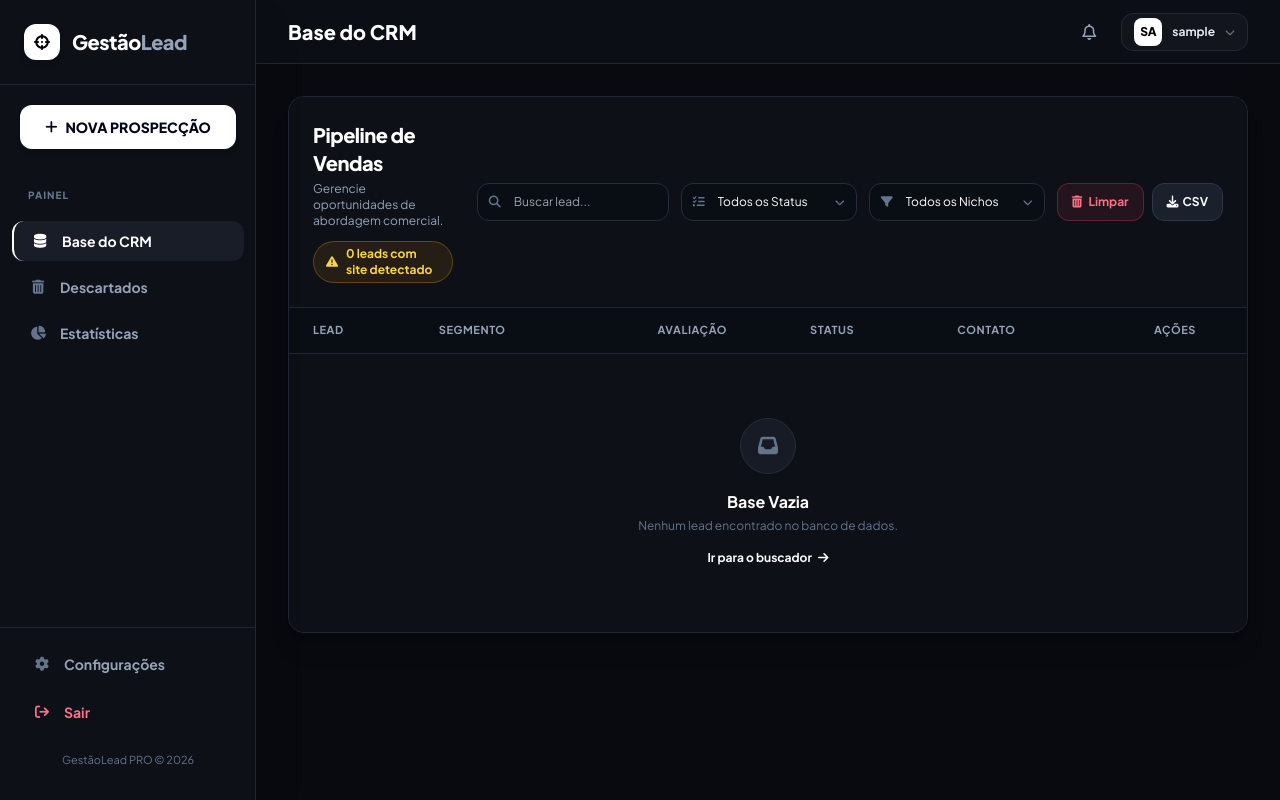
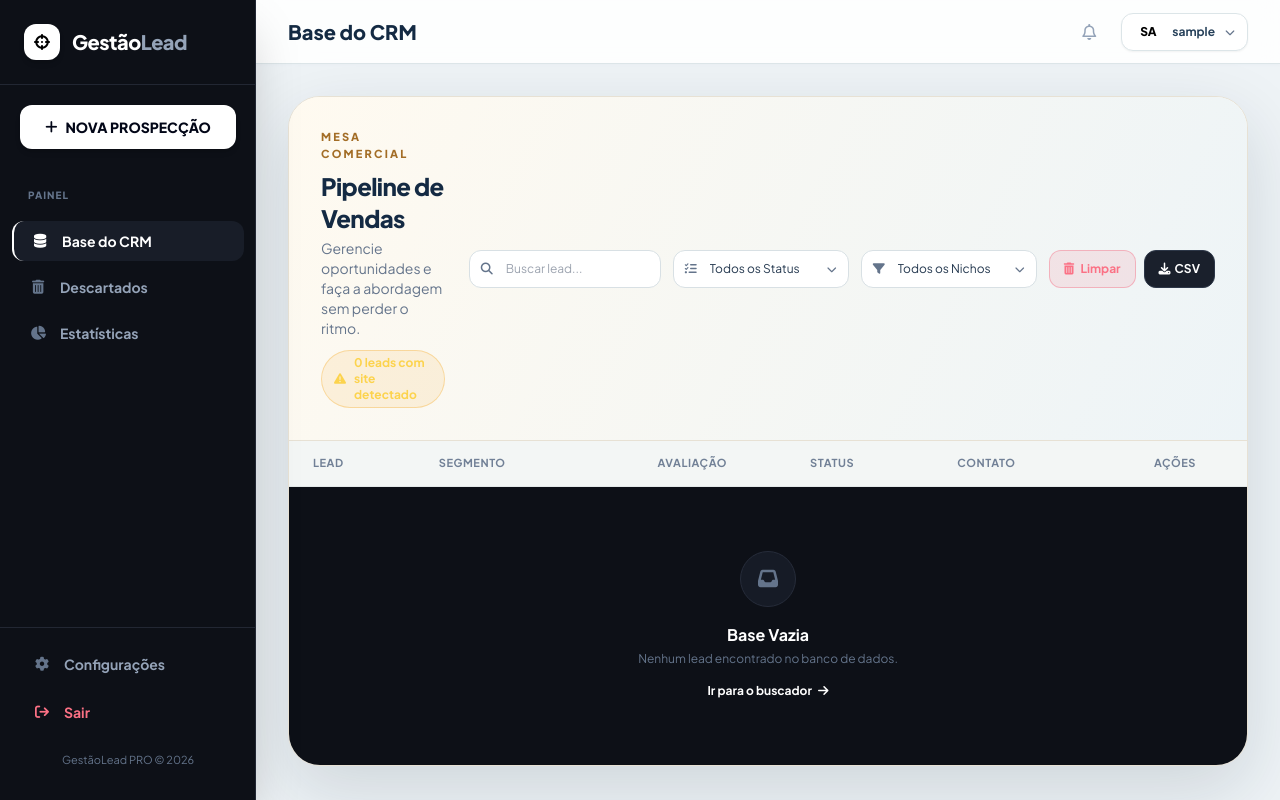
Before and after one commit to pedruu13/gestaoLead, a Flask app: page /crm in a window 1280 px wide. Run offline with Flask 3, Linux system fonts and the light colour scheme; the visitor is signed in with stand-in values (Sample User, id 1); data that the repository does not hold is empty; some libraries are stand-ins or nearby versions.

Commit message:
Refinar visual e centralizar abordagem no CRM

```diff
--- a/templates/crm.html
+++ b/templates/crm.html
@@ -3,12 +3,13 @@
 {% block header_title %}Base do CRM{% endblock %}
 
 {% block content %}
-<div class="bg-[#12151c] rounded-2xl shadow-xl flex flex-col border border-[#222733] overflow-hidden w-full">
+<div class="crm-workspace rounded-[2rem] shadow-[0_24px_70px_rgba(15,35,58,.14)] flex flex-col border overflow-hidden w-full">
     <!-- Header -->
-    <div class="p-6 border-b border-[#222733] bg-[#0d1017] flex flex-col md:flex-row justify-between items-start md:items-center gap-6">
+    <div class="p-6 md:p-8 border-b flex flex-col md:flex-row justify-between items-start md:items-center gap-6 crm-header">
         <div>
-            <h3 class="text-xl font-black text-white tracking-tight">Pipeline de Vendas</h3>
-            <p class="text-xs text-slate-400 mt-1">Gerencie oportunidades de abordagem comercial.</p>
+            <p class="text-[11px] font-black uppercase tracking-[.2em] text-[#a36d26] mb-2">Mesa comercial</p>
+            <h3 class="text-2xl font-black tracking-tight crm-ink">Pipeline de Vendas</h3>
+            <p class="text-sm crm-muted mt-1">Gerencie oportunidades e faça a abordagem sem perder o ritmo.</p>
             {% if not is_descartados %}
             <p class="inline-flex items-center gap-2 mt-3 text-xs font-bold text-amber-300 bg-amber-500/10 border border-amber-500/30 rounded-full px-3 py-1">
                 <i class="fa-solid fa-triangle-exclamation"></i> {{ leads_com_site }} leads com site detectado
@@ -71,10 +72,10 @@
     </div>
 
     <!-- Table Wrapper -->
-    <div class="overflow-x-auto w-full max-w-full">
+    <div class="overflow-x-auto w-full max-w-full crm-table-wrap">
         <table class="w-full text-left border-collapse min-w-[800px]">
             <thead>
-                <tr class="bg-[#090d14] text-slate-400 text-[11px] uppercase tracking-wider border-b border-[#222733]">
+                <tr class="crm-table-head text-[11px] uppercase tracking-wider border-b">
                     <th class="px-6 py-3.5 font-bold">Lead</th>
                     <th class="px-6 py-3.5 font-bold">Segmento</th>
                     <th class="px-6 py-3.5 font-bold text-center">Avaliação</th>
@@ -83,12 +84,12 @@
                     <th class="px-6 py-3.5 font-bold text-center">Ações</th>
                 </tr>
             </thead>
-            <tbody class="divide-y divide-[#222733] bg-[#12151c]">
+            <tbody class="divide-y crm-table-body">
                 {% for lead in leads %}
-                <tr class="hover:bg-[#161b26] transition-colors group">
+                <tr class="crm-row transition-colors group">
                     <td class="px-6 py-4">
-                        <div class="font-bold text-white text-sm">{{ lead.nome }}</div>
-                        <div class="text-xs text-slate-400 mt-1 truncate max-w-[200px]">{{ lead.bairro }}</div>
+                        <div class="font-bold crm-ink text-sm">{{ lead.nome }}</div>
+                        <div class="text-xs crm-muted mt-1 truncate max-w-[200px]">{{ lead.bairro }}</div>
                     </td>
                     <td class="px-6 py-4">
                         <span class="inline-flex items-center px-2.5 py-1 rounded-md text-xs font-medium bg-[#1c2230] text-slate-300 border border-[#2a3245]">
@@ -111,9 +112,9 @@
                     </td>
                     <td class="px-6 py-4">
                         {% if lead.whatsapp_link %}
-                        <a href="{{ lead.whatsapp_link }}" target="_blank" class="bg-white/10 hover:bg-white/20 text-white border border-white/20 px-3 py-1.5 rounded-lg font-bold text-xs flex items-center w-max transition-colors">
+                        <button type="button" onclick="abrirCentralContato(this)" data-nome="{{ lead.nome }}" data-whatsapp="{{ lead.whatsapp_link }}" data-email="{{ lead.email }}" data-copy="{{ lead.copy_texto }}" class="crm-contact-button px-3 py-2 rounded-xl font-black text-xs flex items-center w-max transition-colors">
                             <i class="fa-brands fa-whatsapp text-sm mr-1.5"></i> Abordar
-                        </a>
+                        </button>
                         {% elif lead.email %}
                         <a href="mailto:{{ lead.email }}" class="bg-sky-500/10 hover:bg-sky-500/20 text-sky-300 border border-sky-500/30 px-3 py-1.5 rounded-lg font-bold text-xs flex items-center w-max transition-colors">
                             <i class="fa-solid fa-envelope text-sm mr-1.5"></i> Email
@@ -154,6 +155,30 @@
             </tbody>
         </table>
     </div>
+</div>
+<style>
+    .crm-workspace { background:#fffdf8; border-color:#e7e1d4; }
+    .crm-header { background:linear-gradient(115deg,#fffaf0 0%,#edf4f7 100%); border-color:#e7e1d4; }
+    .crm-ink { color:#142a43 !important; } .crm-muted { color:#64748b !important; }
+    .crm-table-wrap { background:#fffdf8; } .crm-table-head { background:#f3f6f5; color:#718096; border-color:#e3e8e8; }
+    .crm-table-body { background:#fffdf8; border-color:#edf0ee; } .crm-row:hover { background:#f4f8f7; }
+    .crm-contact-button { background:#e7f6ee; border:1px solid #bde8cf; color:#15744a; } .crm-contact-button:hover { background:#ccefdc; }
+    .crm-workspace input, .crm-workspace select { background:#fff !important; color:#24384f !important; border-color:#d8e0e4 !important; }
+    .crm-workspace .status-select { background:#fff !important; color:#24384f !important; }
+</style>
+
+<div id="central_contato" class="fixed inset-0 z-[60] hidden" aria-hidden="true">
+    <button type="button" aria-label="Fechar central de abordagem" onclick="fecharCentralContato()" class="absolute inset-0 bg-slate-950/35 backdrop-blur-[2px]"></button>
+    <section class="absolute right-0 top-0 flex h-full w-full max-w-xl flex-col bg-[#fbfaf6] shadow-2xl">
+        <header class="border-b border-[#e7e1d4] px-6 py-6 md:px-8">
+            <div class="flex items-start justify-between gap-4"><div><p class="text-[11px] font-black uppercase tracking-[.18em] text-[#a36d26]">Central de abordagem</p><h3 id="central_nome" class="mt-2 text-2xl font-black text-[#142a43]"></h3><p id="central_canal" class="mt-1 text-sm text-slate-500"></p></div><button type="button" onclick="fecharCentralContato()" class="grid h-10 w-10 place-items-center rounded-full border border-[#d9d4c8] text-slate-500 hover:bg-[#f1eee6]"><i class="fa-solid fa-xmark"></i></button></div>
+        </header>
+        <div class="flex-1 overflow-y-auto px-6 py-7 md:px-8">
+            <div class="rounded-2xl border border-[#e7e1d4] bg-white p-4 shadow-sm"><div class="mb-3 flex items-center justify-between"><p class="text-xs font-black uppercase tracking-[.14em] text-[#607087]">Mensagem pronta</p><button type="button" onclick="copiarCentralContato()" class="text-xs font-black text-[#a36d26] hover:text-[#7f5016]"><i class="fa-regular fa-copy mr-1"></i>Copiar</button></div><textarea id="central_copy" readonly class="min-h-56 w-full resize-none bg-transparent text-sm leading-7 text-[#24384f] outline-none"></textarea></div>
+            <div class="mt-5 rounded-2xl bg-[#eef3f6] p-4 text-sm leading-relaxed text-[#50647a]"><i class="fa-solid fa-lightbulb mr-2 text-[#b87a22]"></i>Copie a mensagem, abra o WhatsApp em outra aba e mantenha esta central aberta para consultar o lead.</div>
+        </div>
+        <footer class="border-t border-[#e7e1d4] px-6 py-5 md:px-8"><div class="grid gap-3 sm:grid-cols-2"><a id="central_whatsapp" href="#" target="_blank" rel="noopener noreferrer" class="flex items-center justify-center rounded-xl bg-[#1f8b5c] px-4 py-3.5 text-sm font-black text-white hover:bg-[#15744a]"><i class="fa-brands fa-whatsapp mr-2 text-lg"></i>Abrir WhatsApp</a><a id="central_email" href="#" class="hidden items-center justify-center rounded-xl border border-[#cbd7e1] bg-white px-4 py-3.5 text-sm font-black text-[#24425e] hover:bg-[#eef3f6]"><i class="fa-solid fa-envelope mr-2"></i>Enviar e-mail</a></div></footer>
+    </section>
 </div>
 
 <!-- Modal de Detalhes Dark -->
@@ -368,6 +393,48 @@
         }
     }
 
+    function abrirCentralContato(button) {
+        const nome = button.getAttribute('data-nome') || 'Lead';
+        const whatsapp = button.getAttribute('data-whatsapp') || '';
+        const email = button.getAttribute('data-email') || '';
+        const copy = button.getAttribute('data-copy') || 'Nenhum pitch foi gerado para este contato.';
+        document.getElementById('central_nome').textContent = nome;
+        document.getElementById('central_canal').textContent = email ? `WhatsApp e e-mail: ${email}` : 'WhatsApp disponível para abordagem';
+        document.getElementById('central_copy').value = copy;
+        document.getElementById('central_whatsapp').href = whatsapp || '#';
+        const emailButton = document.getElementById('central_email');
+        if (email) {
+            emailButton.href = `mailto:${email}`;
+            emailButton.classList.remove('hidden');
+            emailButton.classList.add('flex');
+        } else {
+            emailButton.classList.add('hidden');
+            emailButton.classList.remove('flex');
+        }
+        const drawer = document.getElementById('central_contato');
+        drawer.classList.remove('hidden');
+        drawer.setAttribute('aria-hidden', 'false');
+    }
+
+    function fecharCentralContato() {
+        const drawer = document.getElementById('central_contato');
+        drawer.classList.add('hidden');
+        drawer.setAttribute('aria-hidden', 'true');
+    }
+
+    async function copiarCentralContato() {
+        const mensagem = document.getElementById('central_copy').value;
+        try {
+            await navigator.clipboard.writeText(mensagem);
+            showAppToast('Mensagem copiada. Agora é só abrir o WhatsApp.');
+        } catch (error) {
+            const campo = document.getElementById('central_copy');
+            campo.select();
+            document.execCommand('copy');
+            showAppToast('Mensagem copiada. Agora é só abrir o WhatsApp.');
+        }
+    }
+
     function abrirDetalhes(btn) {
         document.getElementById('modal_nome').innerText = btn.getAttribute('data-nome');
         document.getElementById('modal_maps').href = btn.getAttribute('data-maps');
@@ -437,7 +504,7 @@
         let textarea = document.getElementById('modal_prompt');
         textarea.select();
         document.execCommand('copy');
-        alert('Mensagem copiada para a área de transferência!');
+        showAppToast('Mensagem copiada para a área de transferência.');
     }
 </script>
 {% endblock %}
--- a/templates/layout.html
+++ b/templates/layout.html
@@ -30,8 +30,8 @@
     <style>
         body {
             font-family: 'Plus Jakarta Sans', sans-serif;
-            background-color: #090a0f;
-            color: #f0f6fc;
+            background: radial-gradient(circle at top right, #dcecf0 0, transparent 28%), #eef3f6;
+            color: #142a43;
         }
         .sidebar-link { transition: all 0.15s ease-in-out; }
         .glass-card {
@@ -42,9 +42,9 @@
 
         /* Custom Scrollbar Dark */
         ::-webkit-scrollbar { width: 6px; height: 6px; }
-        ::-webkit-scrollbar-track { background: #090a0f; }
-        ::-webkit-scrollbar-thumb { background: #262c38; border-radius: 10px; }
-        ::-webkit-scrollbar-thumb:hover { background: #353d4d; }
+        ::-webkit-scrollbar-track { background: #edf2f4; }
+        ::-webkit-scrollbar-thumb { background: #aebfc8; border-radius: 10px; }
+        ::-webkit-scrollbar-thumb:hover { background: #7c97a5; }
 
         /* Loading Spinner */
         .loader {
@@ -59,7 +59,7 @@
         @keyframes spin { 0% { transform: rotate(0deg); } 100% { transform: rotate(360deg); } }
     </style>
 </head>
-<body class="flex h-screen overflow-hidden antialiased bg-[#090a0f] text-[#f0f6fc]">
+<body class="flex h-screen overflow-hidden antialiased bg-[#eef3f6] text-[#142a43]">
 
     <!-- Overlay p/ Mobile -->
     <div id="mobile-overlay" onclick="toggleSidebar()" class="fixed inset-0 bg-black/60 z-40 hidden md:hidden transition-opacity opacity-0 backdrop-blur-sm"></div>
@@ -128,22 +128,22 @@
     </aside>
 
     <!-- Main Content Antigravity Dark Mode -->
-    <main class="flex-1 flex flex-col h-screen overflow-y-auto overflow-x-hidden bg-[#090a0f] relative w-full">
+    <main class="flex-1 flex flex-col h-screen overflow-y-auto overflow-x-hidden bg-[#eef3f6] relative w-full">
         <!-- Headerbar -->
-        <header class="h-16 bg-[#0d1017]/90 backdrop-blur-md flex items-center px-4 md:px-8 border-b border-[#222733] sticky top-0 z-30">
+        <header class="h-16 bg-white/85 backdrop-blur-md flex items-center px-4 md:px-8 border-b border-[#dce5e8] sticky top-0 z-30 shadow-sm shadow-slate-200/40">
             <button onclick="toggleSidebar()" class="mr-3 md:hidden text-slate-400 hover:bg-[#181d28] w-10 h-10 rounded-xl flex items-center justify-center transition-colors focus:outline-none border border-[#222733]">
                 <i class="fa-solid fa-bars"></i>
             </button>
-            <h2 class="text-lg md:text-xl font-black text-white flex-1 truncate">{% block header_title %}{% endblock %}</h2>
+            <h2 class="text-lg md:text-xl font-black text-[#142a43] flex-1 truncate">{% block header_title %}{% endblock %}</h2>
             <div class="flex items-center gap-4 shrink-0">
                 <div class="relative cursor-pointer hover:bg-[#181d28] p-2 rounded-xl transition-colors hidden sm:block border border-transparent hover:border-[#222733]">
                     <i class="fa-regular fa-bell text-slate-400 text-base"></i>
                 </div>
-                <a href="/logout" title="Conectado como {{ session.get('user', 'admin') }} (Clique para sair)" class="flex items-center gap-2.5 py-1 px-3 rounded-xl border border-[#222733] bg-[#12151c] hover:bg-[#181d28] transition-colors">
+                <a href="/logout" title="Conectado como {{ session.get('user', 'admin') }} (Clique para sair)" class="flex items-center gap-2.5 py-1 px-3 rounded-xl border border-[#dce5e8] bg-white hover:bg-[#f4f7f8] transition-colors shadow-sm">
                     <div class="w-7 h-7 rounded-lg bg-white text-black flex items-center justify-center font-black text-xs">
                         {{ (session.get('user', 'PL')[:2]).upper() }}
                     </div>
-                    <span class="text-xs font-bold text-slate-200 hidden sm:inline">{{ session.get('user', 'Admin') }}</span>
+                    <span class="text-xs font-bold text-[#27415a] hidden sm:inline">{{ session.get('user', 'Admin') }}</span>
                     <i class="fa-solid fa-chevron-down text-[10px] text-slate-500 hidden sm:inline"></i>
                 </a>
             </div>
```
